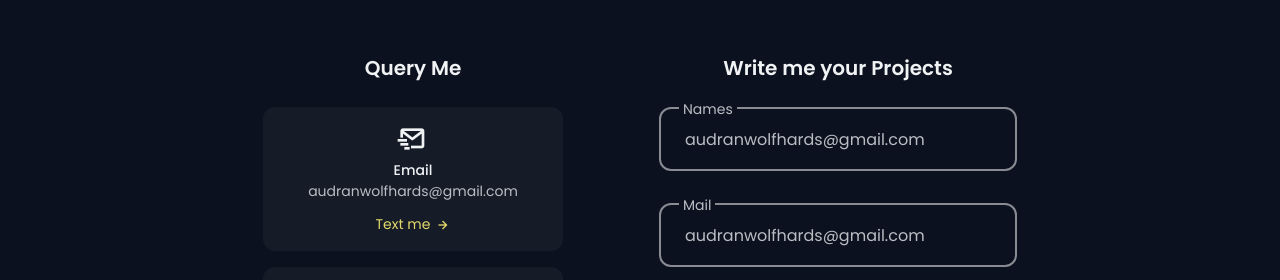
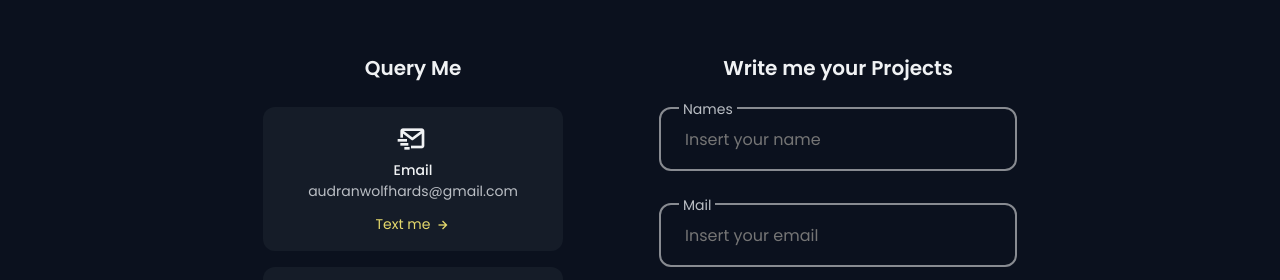
Before and after one commit to Audran-wol/Audran, a plain HTML site: page index.html in a window 1280 px wide. Shown: the part 6148-6428 px from the top of the page. Drawn offline with nearby package versions, Linux system fonts and the light colour scheme.

Commit message:
Update index.html

```diff
--- a/index.html
+++ b/index.html
@@ -697,12 +697,12 @@
                    <form action="https://formspree.io/f/xbjvpjpp" method="post" enctype="text/plain"  class="contact__form">
                        <div class="contact__form-div">
                            <label for="" class="contact__form-tag">Names</label>
-                           <input type="text" placeholder="Insert your name" class="contact__form-input" neame="recipient" value="audranwolfhards@gmail.com">
+                           <input type="text" placeholder="Insert your name" class="contact__form-input" neame="recipient" >
                        </div>
 
                        <div class="contact__form-div">
                         <label for="" class="contact__form-tag">Mail</label>
-                        <input type="text" placeholder="Insert your email" class="contact__form-input" name="recipient" value="audranwolfhards@gmail.com">
+                        <input type="text" placeholder="Insert your email" class="contact__form-input" name="recipient" >
                     </div>
 
                     <div class="contact__form-div contact__form-area">
```
